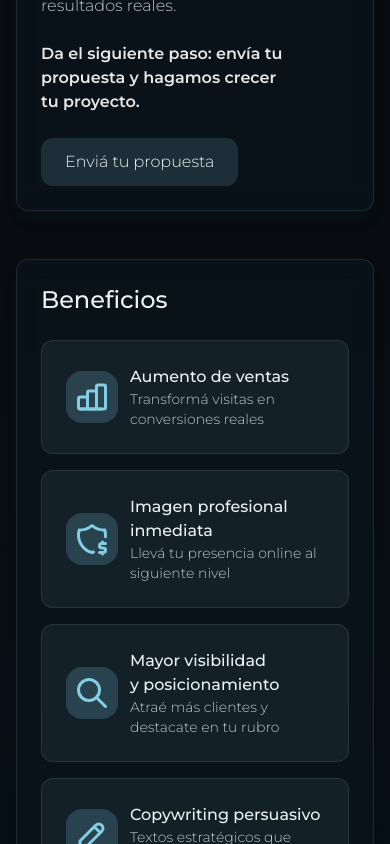
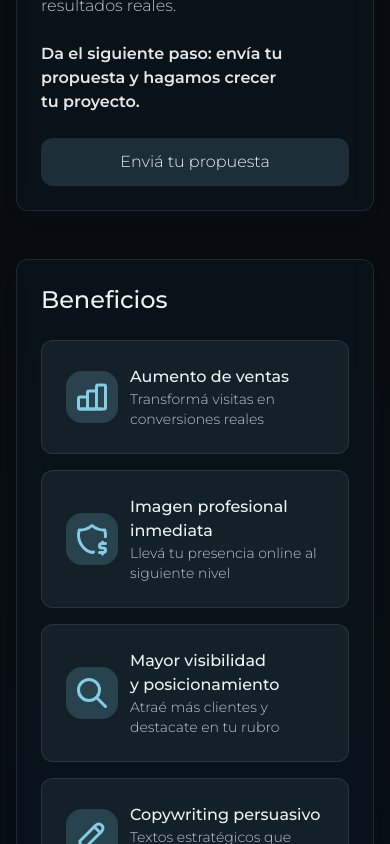
Before and after one commit to nicoplacente/codeluxe, a Next.js app: page / in a window 390 px wide. Shown: the part 1060-1904 px from the top of the page. Built offline with nearby package versions, Linux system fonts and the light colour scheme.

Commit message:
arreglando top scroll de faqs y call to action en mobile

```diff
--- a/src/components/call-to-action.jsx
+++ b/src/components/call-to-action.jsx
@@ -21,7 +21,7 @@ export default function CallToAction({ children, href, ariaLabel, ...props }) {
       href={href}
       {...props}
       onMouseMove={handleMouseMove}
-      className="relative overflow-hidden px-6 w-fit text-primary-txt py-3 rounded-xl bg-secondary cursor-pointer font-light transition-all duration-200 group"
+      className="relative overflow-hidden px-6 w-full text-center sm:text-start sm:w-fit text-primary-txt py-3 rounded-xl bg-secondary cursor-pointer font-light transition-all duration-200 group"
     >
       <span className="relative z-10">{children}</span>
       <div
--- a/src/page-sections/faqs.jsx
+++ b/src/page-sections/faqs.jsx
@@ -9,7 +9,7 @@ export default function FAQs() {
   const [activeFAQ, setActiveFAQ] = useState(null);
 
   return (
-    <section id="faqs">
+    <section id="faqs" className="scroll-mt-20">
       <SubTitle className="text-2xl !text-white/90">
         Preguntas frecuentes
       </SubTitle>
```
